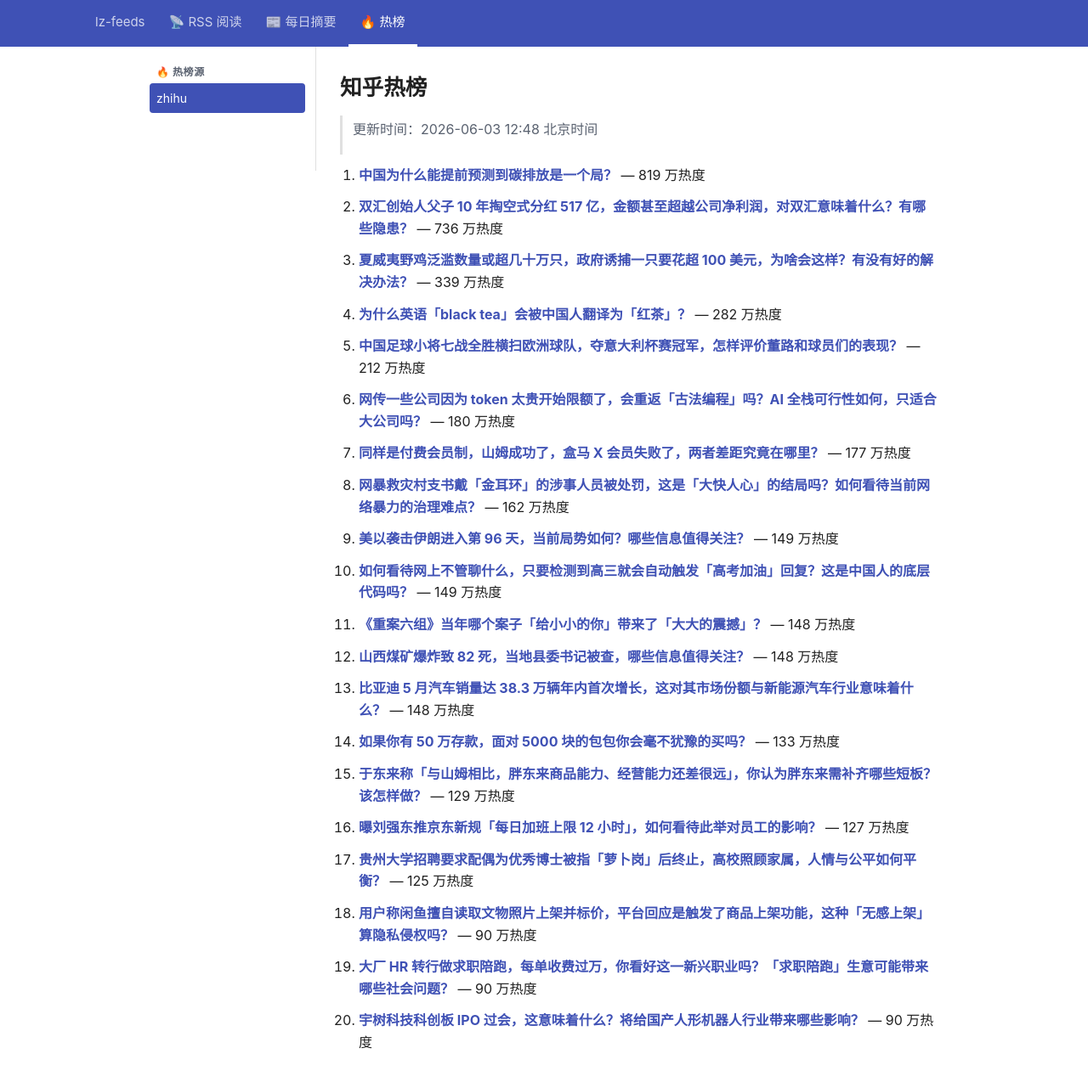
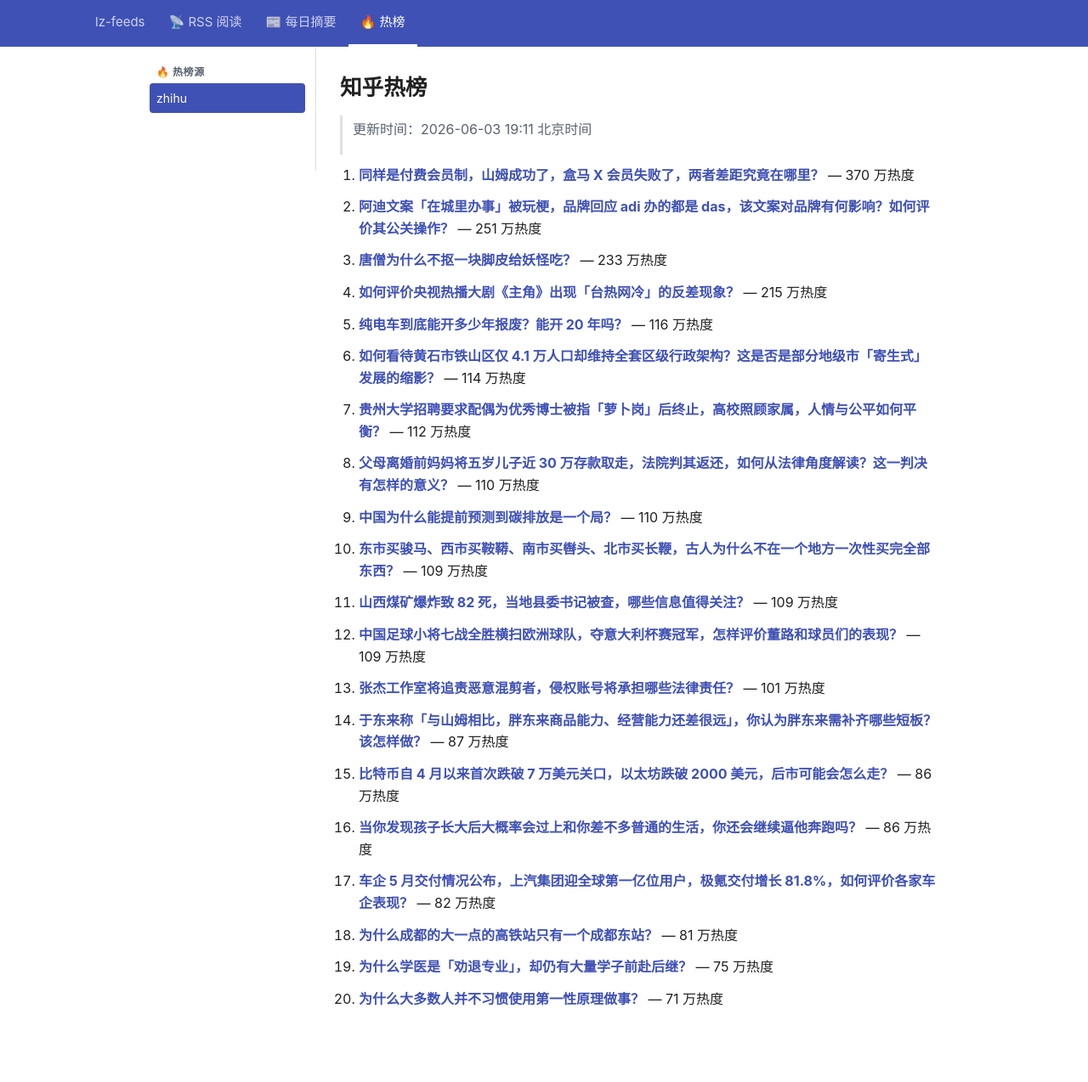
Before and after one commit to lizhang0101/lz-feeds, a Jekyll site: the page built from _hotlist/zhihu.md, in a window 1280 px wide and 1305 px high. Shown: the top 1274 px of the window at 85% size. Built offline with Jekyll 4.4.1, drawn with Linux system fonts in a browser that asks for light colours.

Commit message:
hotlist: 2026-06-03T11:11Z

```diff
--- a/_hotlist/zhihu.md
+++ b/_hotlist/zhihu.md
@@ -1,48 +1,48 @@
 ---
-updated: 2026-06-03 12:48 北京时间
+updated: 2026-06-03 19:11 北京时间
 count: 20
 ---
 
 # 知乎热榜
 
-> 更新时间：2026-06-03 12:48 北京时间
+> 更新时间：2026-06-03 19:11 北京时间
 
-1. **[中国为什么能提前预测到碳排放是一个局？](https://www.zhihu.com/question/2044940702971336256)** — 819 万热度
+1. **[同样是付费会员制，山姆成功了，盒马 X 会员失败了，两者差距究竟在哪里？](https://www.zhihu.com/question/2012506163619595196)** — 370 万热度
 
-2. **[双汇创始人父子 10 年掏空式分红 517 亿，金额甚至超越公司净利润，对双汇意味着什么？有哪些隐患？](https://www.zhihu.com/question/2045195329071309428)** — 736 万热度
+2. **[阿迪文案「在城里办事」被玩梗，品牌回应 adi 办的都是 das，该文案对品牌有何影响？如何评价其公关操作？](https://www.zhihu.com/question/2045135455197161291)** — 251 万热度
 
-3. **[夏威夷野鸡泛滥数量或超几十万只，政府诱捕一只要花超 100 美元，为啥会这样？有没有好的解决办法？](https://www.zhihu.com/question/2045166684776789812)** — 339 万热度
+3. **[唐僧为什么不抠一块脚皮给妖怪吃？](https://www.zhihu.com/question/13500139412)** — 233 万热度
 
-4. **[为什么英语「black tea」会被中国人翻译为「红茶」？](https://www.zhihu.com/question/2043466686905447828)** — 282 万热度
+4. **[如何评价央视热播大剧《主角》出现「台热网冷」的反差现象？](https://www.zhihu.com/question/2043479977333635030)** — 215 万热度
 
-5. **[中国足球小将七战全胜横扫欧洲球队，夺意大利杯赛冠军，怎样评价董路和球员们的表现？](https://www.zhihu.com/question/2045245336847737126)** — 212 万热度
+5. **[纯电车到底能开多少年报废？能开 20 年吗？](https://www.zhihu.com/question/661865290)** — 116 万热度
 
-6. **[网传一些公司因为 token 太贵开始限额了，会重返「古法编程」吗？AI 全栈可行性如何，只适合大公司吗？](https://www.zhihu.com/question/2045210107105862467)** — 180 万热度
+6. **[如何看待黄石市铁山区仅 4.1 万人口却维持全套区级行政架构？这是否是部分地级市「寄生式」发展的缩影？](https://www.zhihu.com/question/2044481174496621452)** — 114 万热度
 
-7. **[同样是付费会员制，山姆成功了，盒马 X 会员失败了，两者差距究竟在哪里？](https://www.zhihu.com/question/2012506163619595196)** — 177 万热度
+7. **[贵州大学招聘要求配偶为优秀博士被指「萝卜岗」后终止，高校照顾家属，人情与公平如何平衡？](https://www.zhihu.com/question/2044768845597082439)** — 112 万热度
 
-8. **[网暴救灾村支书戴「金耳环」的涉事人员被处罚，这是「大快人心」的结局吗？如何看待当前网络暴力的治理难点？](https://www.zhihu.com/question/2045125886844859183)** — 162 万热度
+8. **[父母离婚前妈妈将五岁儿子近 30 万存款取走，法院判其返还，如何从法律角度解读？这一判决有怎样的意义？](https://www.zhihu.com/question/2045263892373140679)** — 110 万热度
 
-9. **[美以袭击伊朗进入第 96 天，当前局势如何？哪些信息值得关注？](https://www.zhihu.com/question/2045279638348199640)** — 149 万热度
+9. **[中国为什么能提前预测到碳排放是一个局？](https://www.zhihu.com/question/2044940702971336256)** — 110 万热度
 
-10. **[如何看待网上不管聊什么，只要检测到高三就会自动触发「高考加油」回复？这是中国人的底层代码吗？](https://www.zhihu.com/question/2045166104444499420)** — 149 万热度
+10. **[东市买骏马、西市买鞍鞯、南市买辔头、北市买长鞭，古人为什么不在一个地方一次性买完全部东西？](https://www.zhihu.com/question/2042094341930340714)** — 109 万热度
 
-11. **[《重案六组》当年哪个案子「给小小的你」带来了「大大的震撼」？](https://www.zhihu.com/question/2044741584709738970)** — 148 万热度
+11. **[山西煤矿爆炸致 82 死，当地县委书记被查，哪些信息值得关注？](https://www.zhihu.com/question/2045257311883454150)** — 109 万热度
 
-12. **[山西煤矿爆炸致 82 死，当地县委书记被查，哪些信息值得关注？](https://www.zhihu.com/question/2045257311883454150)** — 148 万热度
+12. **[中国足球小将七战全胜横扫欧洲球队，夺意大利杯赛冠军，怎样评价董路和球员们的表现？](https://www.zhihu.com/question/2045245336847737126)** — 109 万热度
 
-13. **[比亚迪 5 月汽车销量达 38.3 万辆年内首次增长，这对其市场份额与新能源汽车行业意味着什么？](https://www.zhihu.com/question/2044859839910827099)** — 148 万热度
+13. **[张杰工作室将追责恶意混剪者，侵权账号将承担哪些法律责任？](https://www.zhihu.com/question/2045154588853110633)** — 101 万热度
 
-14. **[如果你有 50 万存款，面对 5000 块的包包你会毫不犹豫的买吗？](https://www.zhihu.com/question/2043373941809484359)** — 133 万热度
+14. **[于东来称「与山姆相比，胖东来商品能力、经营能力还差很远」，你认为胖东来需补齐哪些短板？该怎样做？](https://www.zhihu.com/question/2044773273901217307)** — 87 万热度
 
-15. **[于东来称「与山姆相比，胖东来商品能力、经营能力还差很远」，你认为胖东来需补齐哪些短板？该怎样做？](https://www.zhihu.com/question/2044773273901217307)** — 129 万热度
+15. **[比特币自 4 月以来首次跌破 7 万美元关口，以太坊跌破 2000 美元，后市可能会怎么走？](https://www.zhihu.com/question/2045160987662321150)** — 86 万热度
 
-16. **[曝刘强东推京东新规「每日加班上限 12 小时」，如何看待此举对员工的影响？](https://www.zhihu.com/question/2043672134849933812)** — 127 万热度
+16. **[当你发现孩子长大后大概率会过上和你差不多普通的生活，你还会继续逼他奔跑吗？](https://www.zhihu.com/question/2041440223964419664)** — 86 万热度
 
-17. **[贵州大学招聘要求配偶为优秀博士被指「萝卜岗」后终止，高校照顾家属，人情与公平如何平衡？](https://www.zhihu.com/question/2044768845597082439)** — 125 万热度
+17. **[车企 5 月交付情况公布，上汽集团迎全球第一亿位用户，极氪交付增长 81.8%，如何评价各家车企表现？](https://www.zhihu.com/question/2044733990498825138)** — 82 万热度
 
-18. **[用户称闲鱼擅自读取文物照片上架并标价，平台回应是触发了商品上架功能，这种「无感上架」算隐私侵权吗？](https://www.zhihu.com/question/2044764840267347374)** — 90 万热度
+18. **[为什么成都的大一点的高铁站只有一个成都东站？](https://www.zhihu.com/question/665191106)** — 81 万热度
 
-19. **[大厂 HR 转行做求职陪跑，每单收费过万，你看好这一新兴职业吗？「求职陪跑」生意可能带来哪些社会问题？](https://www.zhihu.com/question/2045085354546419316)** — 90 万热度
+19. **[为什么学医是「劝退专业」，却仍有大量学子前赴后继？](https://www.zhihu.com/question/1971173932146074735)** — 75 万热度
 
-20. **[宇树科技科创板 IPO 过会，这意味着什么？将给国产人形机器人行业带来哪些影响？](https://www.zhihu.com/question/2044829108081775769)** — 90 万热度
+20. **[为什么大多数人并不习惯使用第一性原理做事？](https://www.zhihu.com/question/2042502198458933840)** — 71 万热度
```
